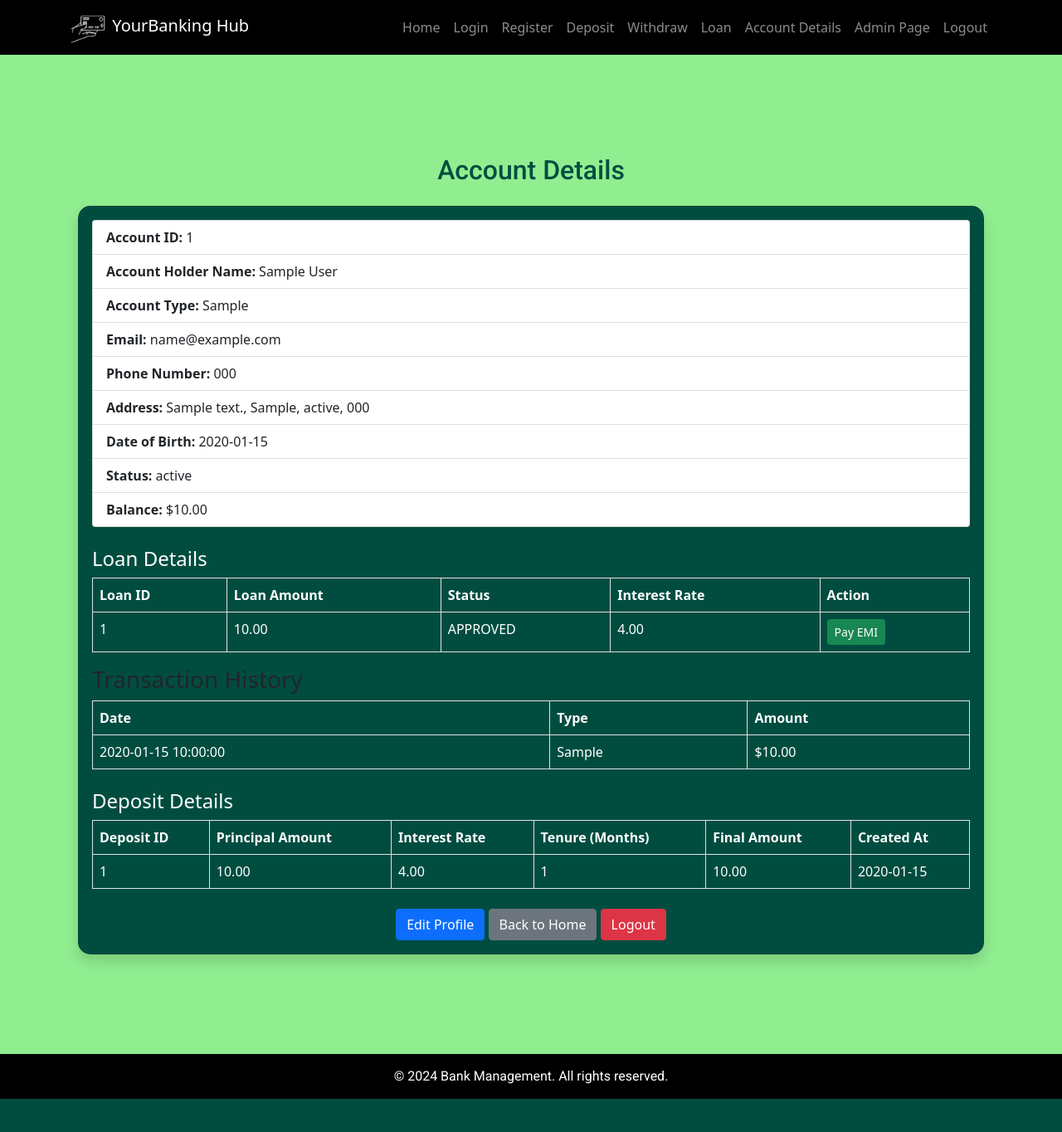
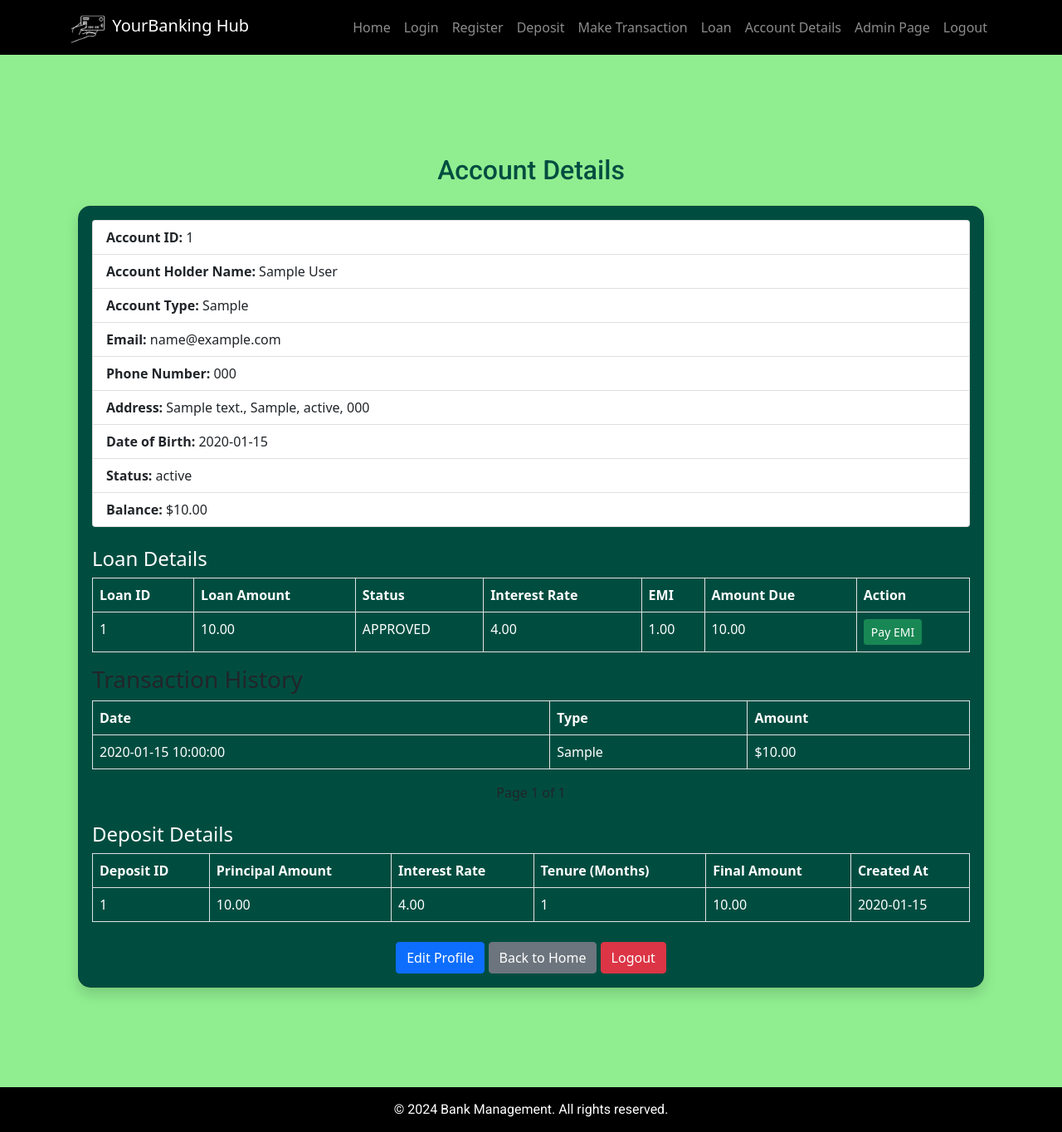
Before and after one commit to megg003/bank-management-system-sql, a Flask app: page /account_details in a window 1280 px wide. Shown: the whole page at 83% size. Before the commit the page ends 1324 px from the top, so only its background shows below. Run offline with Flask 3, Linux system fonts and the light colour scheme; the visitor is signed in with stand-in values (Sample User, id 1); tables that the repository leaves empty hold one stand-in row (values such as "Sample post").

Commit message:
loans and transactions on account details page

```diff
--- a/DBMSProject/main.py
+++ b/DBMSProject/main.py
@@ -19,7 +19,7 @@ nest_asyncio.apply()
 
 # Create a Flask application instance
 app = Flask(__name__)
-app.config['SQLALCHEMY_DATABASE_URI'] = 'mysql+pymysql://root:root@localhost/bank'
+app.config['SQLALCHEMY_DATABASE_URI'] = 'mysql+pymysql://root:AngelsAndDemons666@localhost/bank'
 app.config['SECRET_KEY'] = "my super secret key"
 UPLOAD_FOLDER = r'C:\Users\91984\Downloads\DBMSProject\uploads'
 app.config['UPLOAD_FOLDER'] = UPLOAD_FOLDER
@@ -71,7 +71,7 @@ class Transactions(db.Model):
 
     id = db.Column(db.Integer, primary_key=True)
     user_id = db.Column(db.Integer, db.ForeignKey('User_Info.user_id'), nullable=False)
-    transaction_type = db.Column(db.String(50), nullable=False)  # 'deposit' or 'withdraw'
+    transaction_type = db.Column(db.String(100), nullable=False)  # 'deposit' or 'withdraw'
     amount = db.Column(db.Numeric(10, 2), nullable=False)
     timestamp = db.Column(db.DateTime, default=datetime.utcnow)
 
@@ -93,6 +93,9 @@ class Loan(db.Model):
     created_at = db.Column(db.TIMESTAMP, default=datetime.utcnow)
     modified_at = db.Column(db.TIMESTAMP, default=datetime.utcnow, onupdate=datetime.utcnow)
     tracking_id = db.Column(db.String(36), unique=True, nullable=False)  # New field for tracking ID
+    emi = db.Column(db.Numeric(10, 2), nullable=True)  # Monthly installment amount
+    amount_due = db.Column(db.Numeric(10, 2), nullable=True)  # Total outstanding amount
+
 
 @app.route('/')
 def homepage():
@@ -337,19 +340,75 @@ def account_details():
     # Fetch the deposit details associated with the user
     deposits = Deposit.query.filter_by(account_id=user.account_id).all()  # Fetch all deposits for the logged-in user
 
-    # Pass the user and transactions to the template
-    transactions = Transactions.query.filter_by(user_id=user_id).all()  # Fetch all transactions for the logged-in user
+    # Implement pagination for transaction history (10 per page)
+    page = request.args.get('page', 1, type=int)
+    transactions = Transactions.query.filter_by(user_id=user_id).paginate(page=page, per_page=10, error_out=False)
 
     return render_template('account_details.html', user=user, loans=loans, deposits=deposits, transactions=transactions)
 
 
-
+from flask import request
 @app.route('/pay_emi/<int:loan_id>', methods=['POST', 'GET'])
 def pay_emi(loan_id):
-    # Logic for processing EMI payment for the loan with the specified loan_id
-    # For example, deduct from user’s balance, update loan payment history, etc.
-    # Redirect to account details page after payment
-    return redirect(url_for('account_details'))
+    # Get the logged-in user's ID from session
+    user_id = session.get('user_id')
+    if not user_id:
+        flash('You must be logged in to pay EMI.', 'danger')
+        return redirect(url_for('login'))  # Redirect to login if not logged in
+
+    # Retrieve user and loan details
+    user = UserInfo.query.get(user_id)
+    loan = Loan.query.get(loan_id)
+
+    if not user or not loan:
+        flash('Loan or user not found.', 'danger')
+        return redirect(url_for('account_details'))  # Redirect to account details if not found
+
+    # Ensure the loan is approved and there is an outstanding amount
+    if loan.status != 'APPROVED' or loan.amount_due <= 0:
+        flash('No pending EMI for this loan.', 'danger')
+        return redirect(url_for('account_details'))  # Redirect if the loan is not approved or no amount due
+
+    # Check if the user has enough balance to pay the EMI
+    if user.balance < loan.emi:
+        flash('Insufficient balance to pay EMI.', 'danger')
+        return redirect(url_for('account_details'))  # Redirect if insufficient balance
+
+    # Deduct the EMI from user's balance
+    user.balance -= loan.emi
+    # Deduct the EMI from the loan's amount due
+    loan.amount_due -= loan.emi
+
+    try:
+        # Save the changes to the database
+        db.session.commit()
+
+        # Create a new transaction record for EMI payment
+        transaction = Transactions(
+            user_id=user_id,
+            transaction_type='Pay EMI',
+            amount=loan.emi,
+            timestamp=datetime.utcnow()
+        )
+        db.session.add(transaction)
+        db.session.commit()
+
+        flash('EMI paid successfully!', 'success')
+
+    except Exception as e:
+        db.session.rollback()  # Rollback in case of any errors
+        flash(f'Error occurred while processing payment: {e}', 'danger')
+        print(f"Error: {e}")
+
+    # Implement pagination for transaction history (10 per page)
+    page = request.args.get('page', 1, type=int)
+    transactions = Transactions.query.filter_by(user_id=user_id).paginate(page=page, per_page=10, error_out=False)
+
+    # Fetch all loans for the logged-in user
+    loans = Loan.query.filter_by(user_id=user_id).all()
+
+    # Redirect to account details page with the transactions
+    return render_template('account_details.html', user=user, loans=loans, transactions=transactions.items)
 
 @app.route('/update_user', methods=['GET', 'POST'])
 def update_user():
@@ -456,10 +515,6 @@ def deposit():
 
     return render_template('deposit.html', final_amount=final_amount)
 
-@app.route('/withdraw')
-def withdraw():
-    return render_template('withdraw.html')
-
 app.config['UPLOAD_FOLDER'] = UPLOAD_FOLDER
 
 # Define allowed file extensions
@@ -469,7 +524,6 @@ ALLOWED_EXTENSIONS = {'pdf', 'docx', 'jpg', 'jpeg'}
 def allowed_file(filename):
     return '.' in filename and filename.rsplit('.', 1)[1].lower() in ALLOWED_EXTENSIONS
 
-# Your loan route
 @app.route('/loan', methods=['GET', 'POST'])
 def loan():
     if request.method == 'POST':
@@ -478,9 +532,28 @@ def loan():
             flash('You must be logged in to apply for a loan.', 'danger')
             return redirect(url_for('login'))
 
-        loan_amount = request.form['loan_amount']
-        interest_rate = request.form['interest_rate']
-        tenure = request.form['tenure']
+        loan_amount = float(request.form['loan_amount'])
+        tenure = int(request.form['tenure'])
+
+        # Calculate interest rate based on tenure
+        def calculate_interest_rate(tenure):
+            if tenure == 12:
+                return 5
+            elif tenure == 24:
+                return 7.5
+            elif tenure == 36:
+                return 10
+            elif tenure == 48:
+                return 12.5
+            elif tenure == 60:
+                return 15
+            return 0
+
+        interest_rate = calculate_interest_rate(tenure)
+
+        # Calculate EMI based on formula
+        monthly_rate = (interest_rate / 100) / 12
+        emi = (loan_amount * monthly_rate * (1 + monthly_rate) ** tenure) / ((1 + monthly_rate) ** tenure - 1)
 
         if 'documents' not in request.files:
             flash('Please upload required documents.', 'danger')
@@ -516,6 +589,7 @@ def loan():
         # Generate a unique tracking ID for the loan application
         tracking_id = str(uuid.uuid4())[:10]
 
+        # Create the loan with calculated EMI and initial amount_due as loan_amount
         new_loan = Loan(
             user_id=user_id,
             loan_amount=loan_amount,
@@ -523,7 +597,9 @@ def loan():
             tenure=tenure,
             documents=document_paths_str,
             tracking_id=tracking_id,
-            status=LoanStatus.PENDING.value
+            status=LoanStatus.PENDING.value,
+            emi=emi,
+            amount_due=loan_amount  # Initialize amount_due with the loan amount
         )
 
         db.session.add(new_loan)
--- a/DBMSProject/templates/account_details.html
+++ b/DBMSProject/templates/account_details.html
@@ -44,6 +44,8 @@
                         <th>Loan Amount</th>
                         <th>Status</th>
                         <th>Interest Rate</th>
+                        <th>EMI</th>
+                        <th>Amount Due</th>
                         <th>Action</th>
                     </tr>
                 </thead>
@@ -54,8 +56,10 @@
                         <td>{{ loan.loan_amount }}</td>
                         <td>{{ loan.status }}</td>
                         <td>{{ loan.interest_rate }}</td>
+                        <td>{{ loan.emi }}</td>
+                        <td>{{ loan.amount_due }}</td>
                         <td>
-                            {% if loan.status == 'APPROVED' %}
+                            {% if loan.status == 'APPROVED' and user.balance >= loan.emi %}
                                 <a href="{{ url_for('pay_emi', loan_id=loan.loan_id) }}" class="btn btn-success btn-sm">Pay EMI</a>
                             {% else %}
                                 <span class="text-muted">N/A</span>
@@ -86,6 +90,17 @@
                     {% endfor %}
                 </tbody>
             </table>
+
+            <!-- Pagination Controls -->
+            <div class="text-center">
+                {% if transactions.has_prev %}
+                    <a href="{{ url_for('account_details', page=transactions.prev_num) }}" class="btn btn-secondary btn-sm">Previous</a>
+                {% endif %}
+                <span>Page {{ transactions.page }} of {{ transactions.pages }}</span>
+                {% if transactions.has_next %}
+                    <a href="{{ url_for('account_details', page=transactions.next_num) }}" class="btn btn-secondary btn-sm">Next</a>
+                {% endif %}
+            </div>
 
             <!-- Deposit Details Section -->
             <h4 class="mt-4" style="color: white;">Deposit Details</h4>
--- a/DBMSProject/templates/base.html
+++ b/DBMSProject/templates/base.html
@@ -58,7 +58,7 @@
                 <li class="nav-item"><a class="nav-link" href="/login">Login</a></li>
                 <li class="nav-item"><a class="nav-link" href="/register">Register</a></li>
                 <li class="nav-item"><a class="nav-link" href="/deposit">Deposit</a></li>
-                <li class="nav-item"><a class="nav-link" href="/withdraw">Withdraw</a></li>
+                <li class="nav-item"><a class="nav-link" href="/atm">Make Transaction</a></li>
                 <li class="nav-item"><a class="nav-link" href="/loan">Loan</a></li>
                 <li class="nav-item"><a class="nav-link" href="/account_details">Account Details</a></li>
                 {% if session.get('is_admin') %}  <!-- Check if user is admin -->
```
